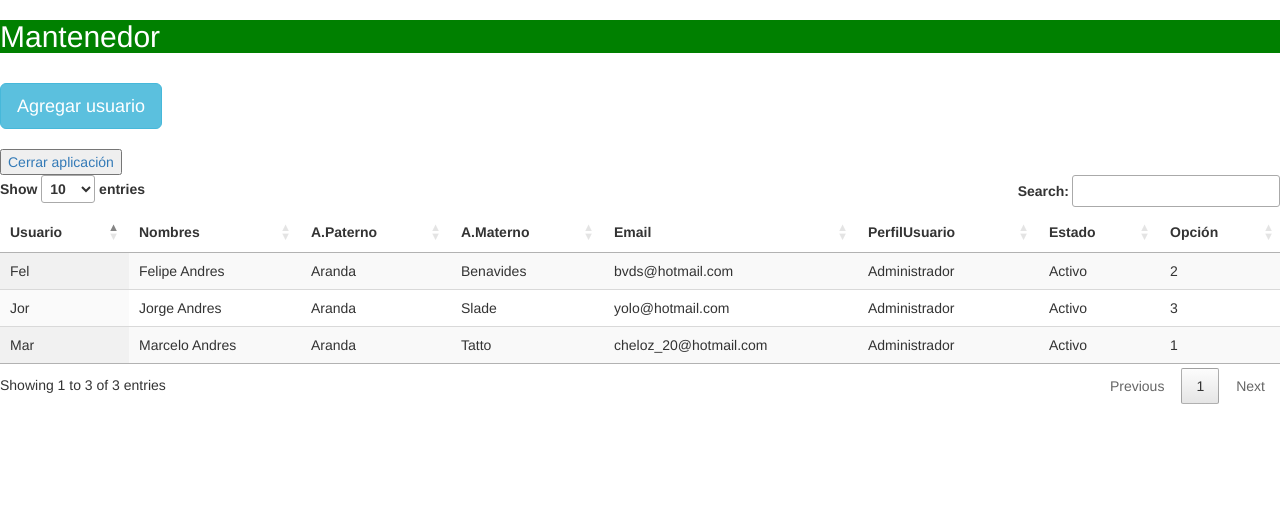
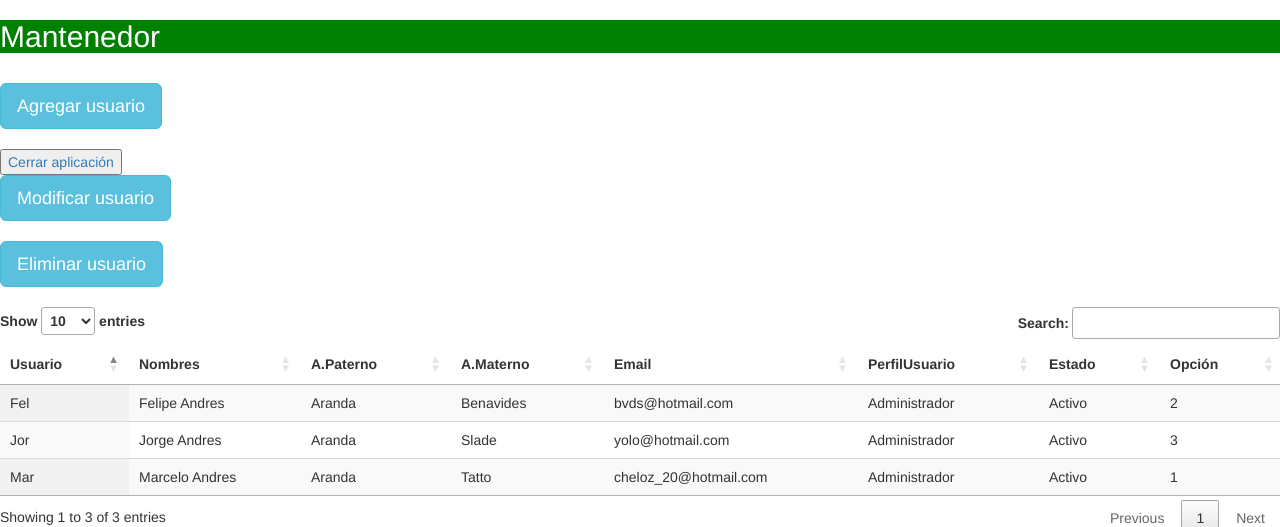
Before and after one commit to M-Aranda/testPHPKamal, a PHP site: page /mantenedor.php in a window 1280 px wide. Shown: the part 20-547 px from the top of the page. Run offline with PHP 8.4, Linux system fonts and the light colour scheme; data comes from the database, SQL or seed files in the repository; some libraries are stand-ins or nearby versions.

Commit message:
Creado modales ara editar y eliminar

```diff
--- a/view/mantenedor.php
+++ b/view/mantenedor.php
@@ -105,7 +105,6 @@ and open the template in the editor.
                             }
                             ?>
                         </select>
-
                         <h5>Estado:</h5>
                         <select id="seleccionarEstado" name="seleccionarEstado" >
                             <option value="1">Activo</option>
@@ -120,9 +119,100 @@ and open the template in the editor.
             </div>
         </div>
 
+        <div id="modificarUsuarioModal" class="modal fade" role="dialog">
+            <div class="modal-dialog">
+                <!-- Modal content-->
+                <div class="modal-content">
+                    <div class="modal-header">
+                        <button type="button" class="close" data-dismiss="modal">&times;</button>
+                        <h4 class="modal-title">Editar Usuario</h4>
+                    </div>
+                    <div class="modal-body">
+
+                        <h5>Usuario:</h5>
+                        <input type="text" id="editar_usuario" class="swal2-input" placeholder="ej: usuario31">
+
+                        <h5>Nombres:</h5>
+                        <input type="text" id="editar_nombres" class="swal2-input" placeholder="ej: Feliper Andres">
+
+                        <h5>A.Paterno</h5>
+                        <input type="text" id="editar_a_paterno" class="swal2-input" placeholder="ej: Zaldivar">
+
+                        <h5>A.Materno</h5>
+                        <input type="text" id="editar_a_materno" class="swal2-input" placeholder="ej: Norambuena">
+
+                        <h5>Email:</h5>
+                        <input type="text" id="editar_email" class="swal2-input" placeholder="ej: nmbn@gmail.com">
+
+                        <h5>Perfil:</h5>
+                        <select id="editarPerfil" name="seleccionarPerfil" >
+                            <?php
+                            foreach ($listadoDePerfiles as $p) {
+                                echo "<option value=" . $p->getId_perfil() . ">" . $p->getPerfil() . "</option>";
+                            }
+                            ?>
+                        </select>
+                        <h5>Estado:</h5>
+                        <select id="editarEstado" name="seleccionarEstado" >
+                            <option value="1">Activo</option>
+                            <option value="0">Inactivo</option>
+                        </select>
+                    </div>
+                    <div class="modal-footer">
+                        <button type="button" class="btn btn-default" onclick="modificarUsuario()" >Guardar</button>
+                        <button type="button" class="btn btn-default" data-dismiss="modal">Volver</button>
+                    </div>
+                </div>
+            </div>
+        </div>
 
 
+        <div id="eliminarUsuarioModal" class="modal fade" role="dialog">
+            <div class="modal-dialog">
+                <!-- Modal content-->
+                <div class="modal-content">
+                    <div class="modal-header">
+                        <button type="button" class="close" data-dismiss="modal">&times;</button>
+                        <h4 class="modal-title">EliminarUsuario</h4>
+                    </div>
+                    <div class="modal-body">
 
+                        <h5>Usuario:</h5>
+                        <input type="text" id="eliminar_usuario" class="swal2-input" placeholder="ej: usuario31">
+
+                        <h5>Nombres:</h5>
+                        <input type="text" id="eliminar_nombres" class="swal2-input" placeholder="ej: Feliper Andres">
+
+                        <h5>A.Paterno</h5>
+                        <input type="text" id="eliminar_a_paterno" class="swal2-input" placeholder="ej: Zaldivar">
+
+                        <h5>A.Materno</h5>
+                        <input type="text" id="eliminar_a_materno" class="swal2-input" placeholder="ej: Norambuena">
+
+                        <h5>Email:</h5>
+                        <input type="text" id="eliminar_email" class="swal2-input" placeholder="ej: nmbn@gmail.com">
+
+                        <h5>Perfil:</h5>
+                        <select id="eliminarPerfil" name="seleccionarPerfil" >
+                            <?php
+                            foreach ($listadoDePerfiles as $p) {
+                                echo "<option value=" . $p->getId_perfil() . ">" . $p->getPerfil() . "</option>";
+                            }
+                            ?>
+                        </select>
+                        <h5>Estado:</h5>
+                        <select id="eliminar" name="seleccionarEstado" >
+                            <option value="1">Activo</option>
+                            <option value="0">Inactivo</option>
+                        </select>
+                    </div>
+                    <div class="modal-footer">
+                        <button type="button" class="btn btn-default" onclick="eliminarUsuario()" >Eliminar</button>
+                        <button type="button" class="btn btn-default" data-dismiss="modal">Volver</button>
+                    </div>
+                </div>
+            </div>
+        </div>
 
 
 
@@ -137,6 +227,13 @@ and open the template in the editor.
             <a href="index.php"><button>Cerrar aplicación</button></a>
             <br>
 
+            <button type="button" class="btn btn-info btn-lg" data-toggle="modal" data-target="#modificarUsuarioModal">Modificar usuario</button>
+            <br>
+            <br>
+
+            <button type="button" class="btn btn-info btn-lg" data-toggle="modal" data-target="#eliminarUsuarioModal">Eliminar usuario</button>
+            <br>
+            <br>
 
 
             <table id="tablaUsuarios" class="display">
@@ -199,9 +296,8 @@ and open the template in the editor.
                     //console.log(dataSet);
 
 
-
                     $(document).ready(function () {
-                        var table = $('#tablaUsuarios').DataTable({
+                        $('#tablaUsuarios').DataTable({
                             data: dataSet,
                             columns: [
                                 {data: "Usuario"},
@@ -228,15 +324,11 @@ and open the template in the editor.
 
 
                     function cargarUsuarios() {
-                        $.ajax({
-                            type: "GET",
-                            url: "../controller/CargarUsuarios.php",
-                            dataType: "JSON",
-                            success: function (response) {
-
-                                console.log(response)
-                            }
-
+                        var datatable = $('#tablaUsuarios').DataTable();
+                        $.get('../controller/CargarUsuarios.php', function (newDataArray) {
+                            datatable.clear();
+                            datatable.rows.add(newDataArray);
+                            datatable.draw(false);
                         });
 
                     }
@@ -285,13 +377,16 @@ and open the template in the editor.
                                 Swal.fire('Hubo un error');
                             }
                         })
+                    }
 
 
 
+                    function eliminarUsuario() {
 
                     }
+                    function modificarUsuario() {
 
-
+                    }
 
 
                 </script>
```
